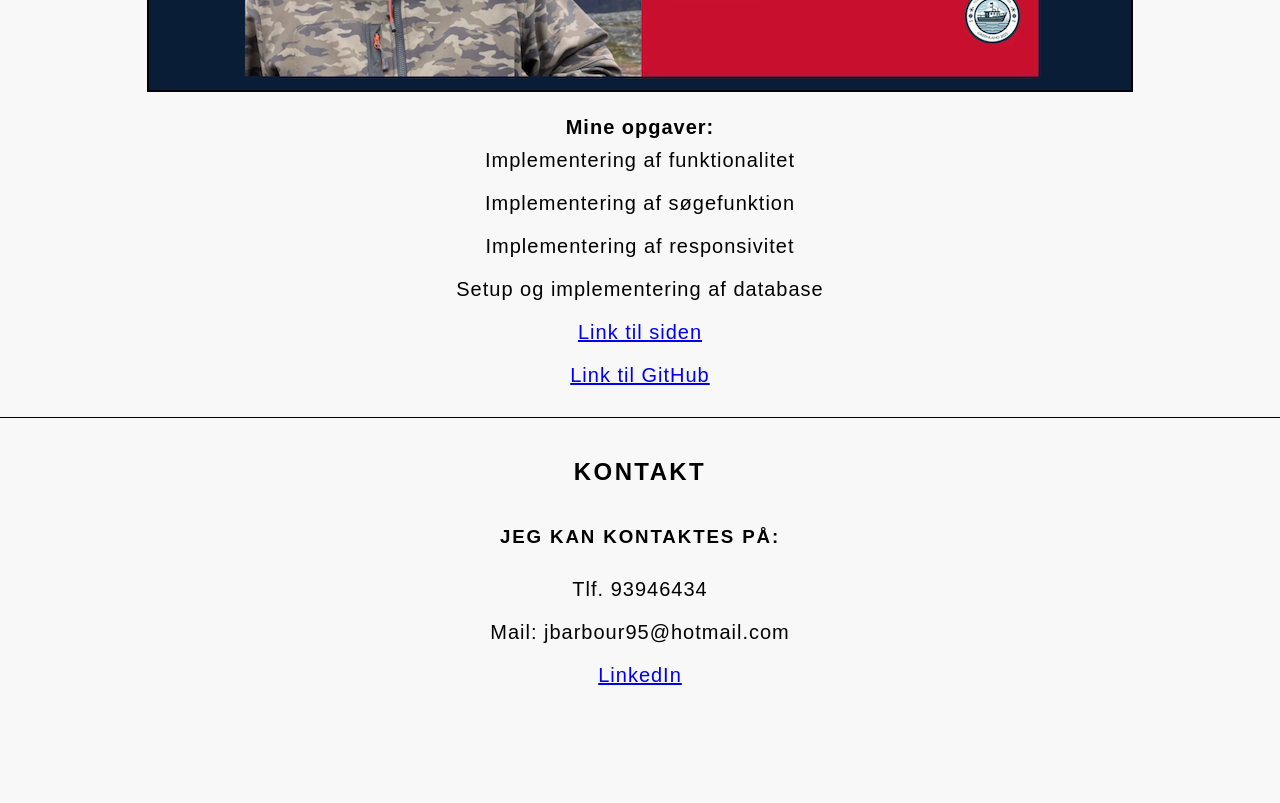
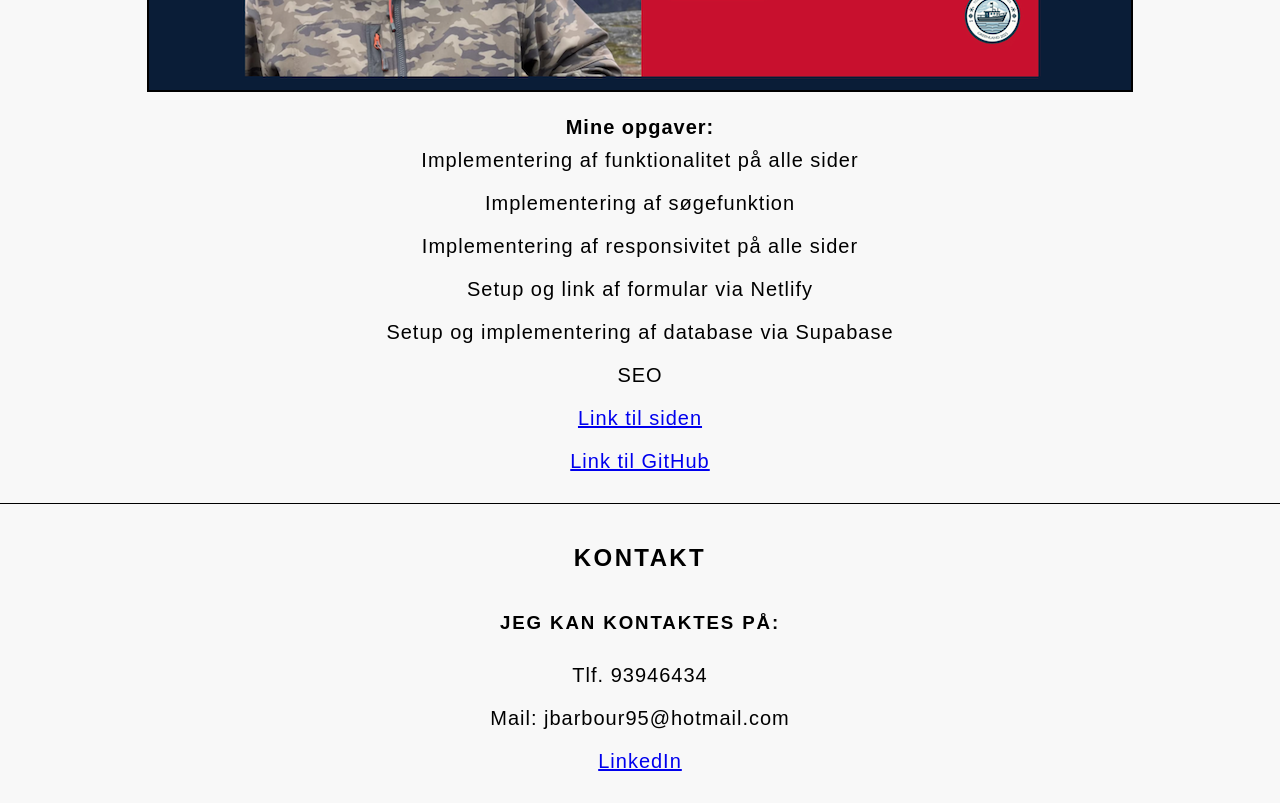
Before and after one commit to realJimboSlice/personlige-professionelle-profil, a plain HTML site: page index.html in a window 1280 px wide. Shown: the part 1940-2743 px from the top of the page. Before the commit the page ends 2657 px from the top, so only its background shows below. Drawn offline with Linux system fonts and the light colour scheme.

Commit message:
Udvidet opgaver

```diff
--- a/index.html
+++ b/index.html
@@ -81,10 +81,12 @@
           <img src="assets/imgs/sisimiut.webp" alt="" />
           <p>Mine opgaver:</p>
           <ul>
-            <li>Implementering af funktionalitet</li>
+            <li>Implementering af funktionalitet på alle sider</li>
             <li>Implementering af søgefunktion</li>
-            <li>Implementering af responsivitet</li>
-            <li>Setup og implementering af database</li>
+            <li>Implementering af responsivitet på alle sider</li>
+            <li>Setup og link af formular via Netlify</li>
+            <li>Setup og implementering af database via Supabase</li>
+            <li>SEO</li>
             <li>
               <a href="https://sbs-jimmys-fork.netlify.app/">Link til siden</a>
             </li>
```
